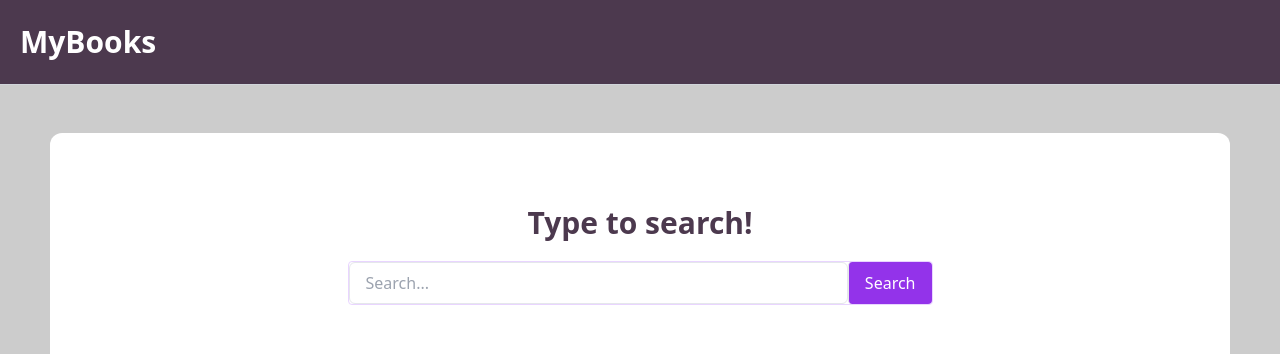
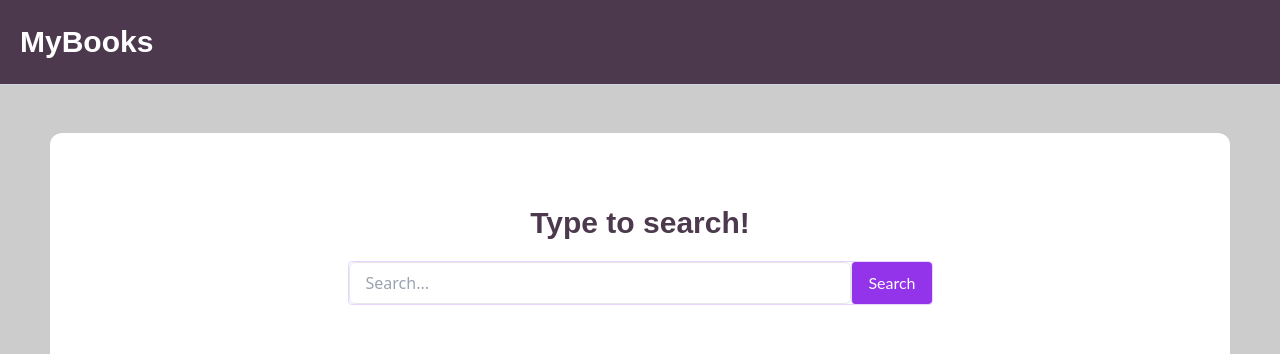
Before and after one commit to wlr1/MyBooks, a React (Create React App) app: page / in a window 1280 px wide. Shown: the top 354 px of the page. Built offline with nearby package versions, Linux system fonts and the light colour scheme.

Commit message:
adding page count on book block

```diff
--- a/src/Components/Books/Books.tsx
+++ b/src/Components/Books/Books.tsx
@@ -24,11 +24,14 @@ const Books: React.FC = () => {
               />
             </a>
 
-            <h4 className="font-bold mt-4 w-64 text-center">
+            <h4 className="font-bold  font-lato mt-4 w-64 text-center text-purple-drk">
               {book.volumeInfo.title.length > 21
                 ? `${book.volumeInfo.title.slice(0, 21)}...`
                 : book.volumeInfo.title}
             </h4>
+            <span className="font-lato ml-1 text-gray-drk">
+              Pages: {book.volumeInfo.pageCount}
+            </span>
           </div>
         ))
       )}
--- a/src/Components/Header/Header.tsx
+++ b/src/Components/Header/Header.tsx
@@ -6,7 +6,7 @@ const Header: React.FC = () => {
     <div className="border-b border-solid border-b-gray-300 py-6 bg-purple-drk">
       <div className="min-w-full ">
         <Link to="/">
-          <h1 className="text-3xl font-bold text-left text-white ml-5">
+          <h1 className="text-3xl font-bold  font-poppins text-left text-white ml-5">
             MyBooks
           </h1>
         </Link>
--- a/src/Components/Home/Home.tsx
+++ b/src/Components/Home/Home.tsx
@@ -6,7 +6,7 @@ const Home: React.FC = () => {
   return (
     <div className="w-[90%] mx-auto my-0">
       <div>
-        <h2 className="text-center text-3xl font-bold text-purple-drk mb-2 mt-8">
+        <h2 className="text-center text-3xl font-bold font-poppins text-purple-drk mb-2 mt-8">
           Type to search!
         </h2>
         <Search />
--- a/src/Components/Search/Search.tsx
+++ b/src/Components/Search/Search.tsx
@@ -29,7 +29,7 @@ const Search: React.FC = () => {
             className="block w-full px-4 py-2 text-purple-700 bg-white border rounded-md focus:border-purple-400 focus:ring-purple-300 focus:outline-none focus:ring focus:ring-opacity-40"
             placeholder="Search..."
           />
-          <button className="px-4 text-white bg-purple-600 border-l rounded ">
+          <button className="px-4 text-white bg-purple-600 border-l rounded font-lato">
             Search
           </button>
         </div>
--- a/src/index.css
+++ b/src/index.css
@@ -2,6 +2,17 @@
 @tailwind components;
 @tailwind utilities;
 
+@import url('https://fonts.googleapis.com/css2?family=Lato:wght@300;400;700&display=swap');
+@import url('https://fonts.googleapis.com/css2?family=Poppins:wght@700&display=swap');
+
 body {
     @apply bg-gray-pastele min-h-full min-w-full
 }
+
+.font-lato {
+    font-family: 'Lato', sans-serif;
+}
+
+.font-poppins {
+    font-family: 'Poppins', sans-serif;
+}
--- a/src/redux/books/types.ts
+++ b/src/redux/books/types.ts
@@ -1,6 +1,7 @@
 export interface Book {
   id: string;
   volumeInfo: {
+    pageCount: number;
     infoLink: string;
     imageLinks?: {
       thumbnail: string;
--- a/tailwind.config.js
+++ b/tailwind.config.js
@@ -6,6 +6,7 @@ module.exports = {
       colors: {
         "purple-drk": "#4c394e",
         "gray-pastele": "#cccccc",
+        "gray-drk": "#b1afaf",
       },
     },
   },
```
